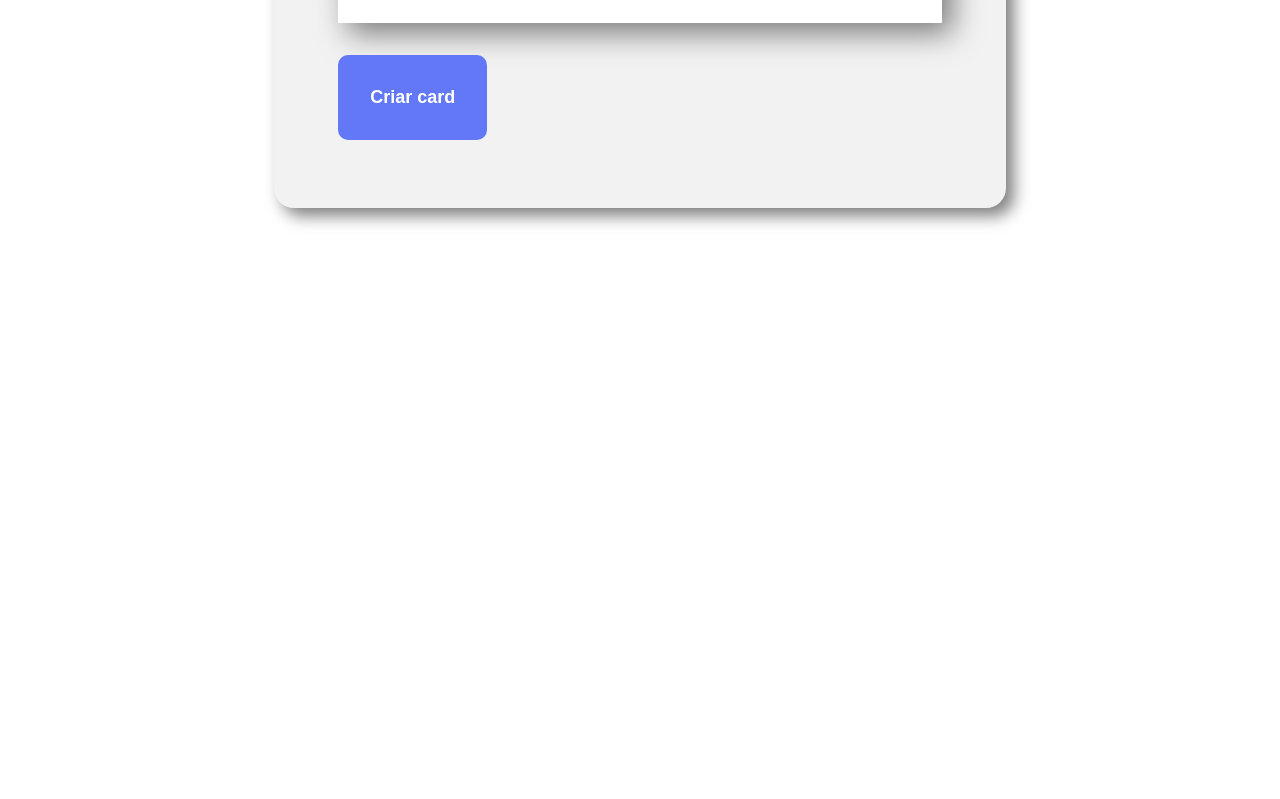
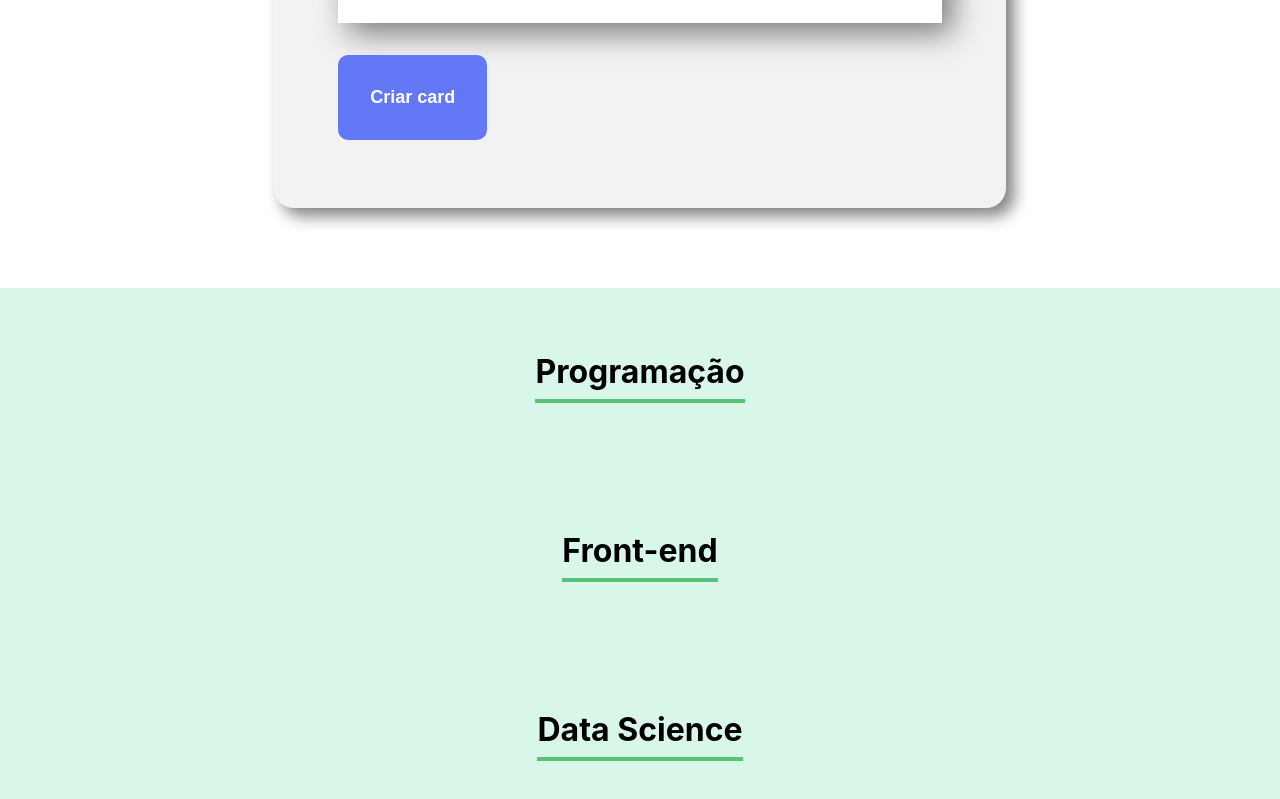
Before and after one commit to oAoj1/organograma, a React (Create React App) app: page / in a window 1280 px wide. Shown: the part 1189-1988 px from the top of the page. Before the commit the page ends 1477 px from the top, so only its background shows below. Built offline with nearby package versions, Linux system fonts and the light colour scheme; the HTML template or start-up script is replaced by a standard one.

Commit message:
preparando os times

```diff
--- a/src/App.js
+++ b/src/App.js
@@ -1,6 +1,7 @@
 import { useState } from 'react';
 import Banner from './componentes/Banner/Banner';
 import Formulario from './componentes/Formulario';
+import Time from './componentes/Time';
 
 function App() {
 
@@ -15,6 +16,11 @@
     <div className="App">
       <Banner/>
       <Formulario ColaboradorCadastrado={colaborador => ColaboradorAdicionado(colaborador)}/>
+
+      <Time nome="Programação"/>
+      <Time nome="Front-end"/>
+      <Time nome="Data Science"/>
+
     </div>
   );
 }
--- /dev/null
+++ b/src/componentes/Time/Time.css
@@ -0,0 +1,12 @@
+.time-content{
+    text-align: center;
+    padding: 32px;
+    background-color: #D9F7E9;
+}
+
+.time-content h3{
+    font-size: 32px;
+    border-bottom:4px solid #57C278;
+    display: inline-block;
+    padding-bottom: 8px;
+}
--- /dev/null
+++ b/src/componentes/Time/index.js
@@ -0,0 +1,15 @@
+import './Time.css'
+
+const Time = (props) =>{
+    return(
+        <section className='time-content'>
+            <h3>
+                {props.nome}
+            </h3>
+
+
+        </section>
+    )
+}
+
+export default Time
```
